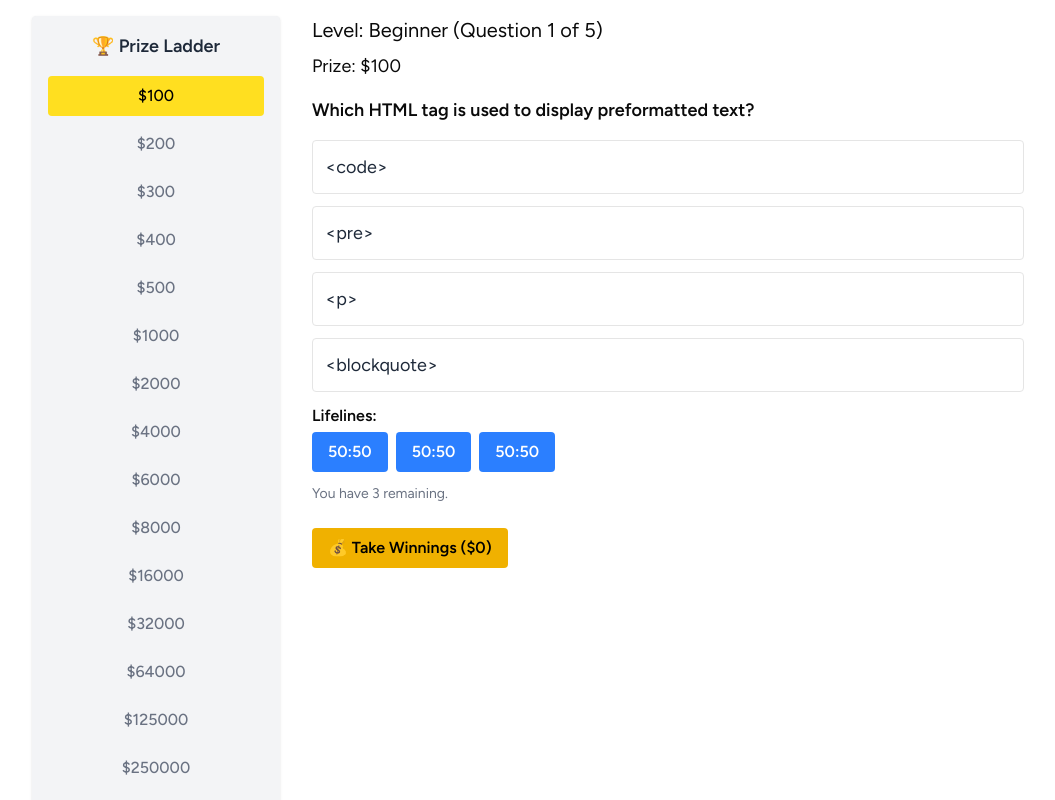
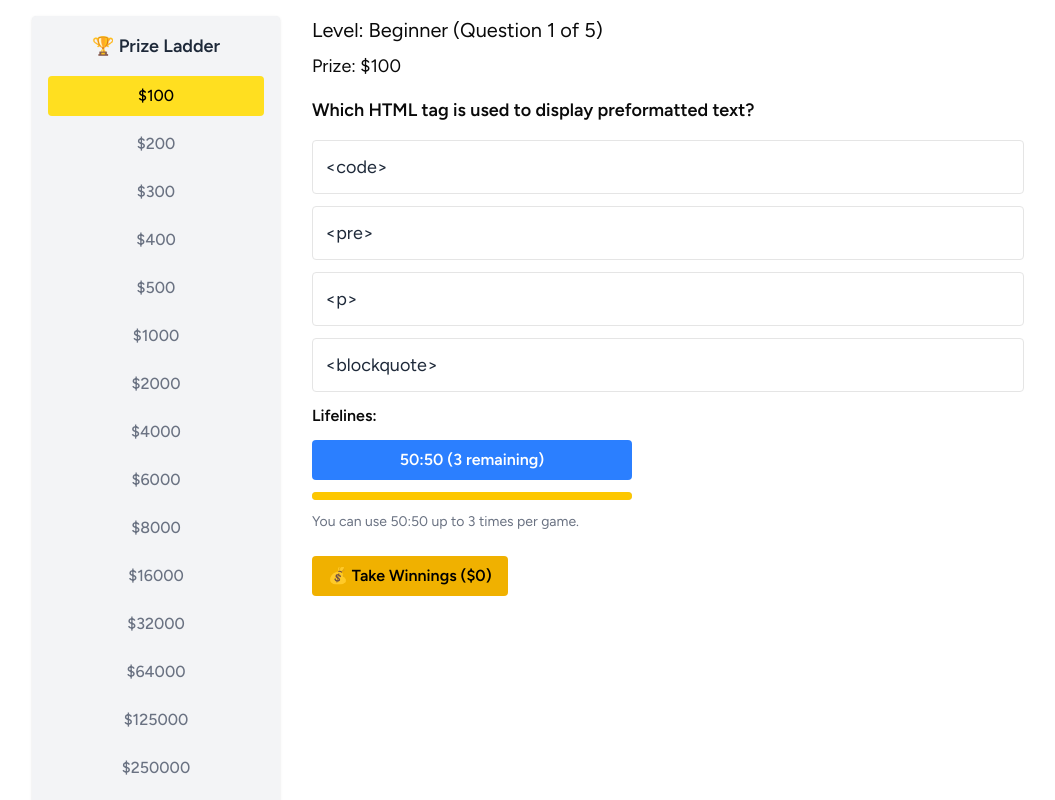
Before and after one commit to KirillBelevets/fullstack-map, a Next.js app: page /millionaire-mode in a window 1280 px wide. Shown: the top 800 px of the page, without its empty margins (112-1167 px from the left). Built offline with nearby package versions, Linux system fonts and the light colour scheme.

Commit message:
update 50/50 buttons to one btn and progress bar

```diff
--- a/package.json
+++ b/package.json
@@ -9,6 +9,7 @@
     "lint": "next lint"
   },
   "dependencies": {
+    "@radix-ui/react-progress": "^1.1.7",
     "@radix-ui/react-select": "^2.2.5",
     "@tailwindcss/typography": "^0.5.16",
     "class-variance-authority": "^0.7.1",
--- a/src/app/millionaire-mode/components/MillionaireGame.tsx
+++ b/src/app/millionaire-mode/components/MillionaireGame.tsx
@@ -8,6 +8,8 @@ import MillionaireProgressBar from "./MillionaireProgressBar";
 import MillionaireQuestionCard from "./MillionaireQuestionCard";
 import MillionaireHints from "./MillionaireHints";
 import MillionaireTakeWinningsButton from "./MillionaireTakeWinningsButton";
+import { getLevelOffsets } from "../utils/quizUtils";
+import { useBestRun } from "../hooks/useBestRun"; // assuming you already extracted this hook
 
 type Question = {
   prompt: string;
@@ -56,21 +58,12 @@ export default function MillionaireGame() {
   const [gameWon, setGameWon] = useState(false);
   const [availableOptions, setAvailableOptions] = useState<string[]>([]);
   const [showFeedback, setShowFeedback] = useState(false);
-  const [bestRun, setBestRun] = useState<number>(0);
 
   const [remainingFiftyFifty, setRemainingFiftyFifty] = useState(3);
   const [usedFiftyFiftyOnCurrentQuestion, setUsedFiftyFiftyOnCurrentQuestion] =
     useState(false);
-  const [usedFiftyFiftyButtonHistory, setUsedFiftyFiftyButtonHistory] =
-    useState<Record<string, number | null>>({});
 
-  // Load best run from localStorage
-  useEffect(() => {
-    const storedBestRun = localStorage.getItem("millionaire_best_run");
-    if (storedBestRun) {
-      setBestRun(parseInt(storedBestRun));
-    }
-  }, []);
+  const { bestRun, updateBestRun } = useBestRun();
 
   // Shuffle questions per level
   useEffect(() => {
@@ -85,37 +78,17 @@ export default function MillionaireGame() {
     setUsedFiftyFiftyOnCurrentQuestion(false);
   }, [currentLevelIndex]);
 
-  useEffect(() => {
-    const currentKey = `${currentLevelIndex}-${currentQuestionIndex}`;
-    const buttonIndex = usedFiftyFiftyButtonHistory[currentKey];
-
-    if (buttonIndex !== undefined && buttonIndex !== null) {
-      setUsedFiftyFiftyOnCurrentQuestion(true);
-    } else {
-      setUsedFiftyFiftyOnCurrentQuestion(false);
-    }
-  }, [currentLevelIndex, currentQuestionIndex, usedFiftyFiftyButtonHistory]);
-
-  // Helper: Update best run
-  const updateBestRun = (finalScore: number) => {
-    if (finalScore > bestRun) {
-      localStorage.setItem("millionaire_best_run", finalScore.toString());
-      setBestRun(finalScore);
-    }
-  };
-
-  // Handler: Answer click
+  // Handle Answer click
   const handleAnswer = (option: string) => {
-    if (selectedAnswer) return;
+    if (selectedAnswer) return; // prevent double click
     setSelectedAnswer(option);
 
     const correct = option === shuffledQuestions[currentQuestionIndex].answer;
     setIsAnswerCorrect(correct);
     setShowFeedback(true);
 
-    const levelOffsets = QUESTIONS_PER_LEVEL.map((_, index) =>
-      QUESTIONS_PER_LEVEL.slice(0, index).reduce((a, b) => a + b, 0)
-    );
+    const levelOffsets = getLevelOffsets(QUESTIONS_PER_LEVEL);
+
     const currentPrizeIndex =
       levelOffsets[currentLevelIndex] + currentQuestionIndex;
     const newScore = PRIZES[currentPrizeIndex];
@@ -159,11 +132,12 @@ export default function MillionaireGame() {
   };
 
   // Handler: 50-50 click
-  const handleFiftyFifty = (buttonIdx: number) => {
+  const handleFiftyFifty = () => {
     if (
       remainingFiftyFifty <= 0 ||
       usedFiftyFiftyOnCurrentQuestion ||
-      availableOptions.length <= 2
+      availableOptions.length <= 2 ||
+      selectedAnswer // Lock when already answered
     )
       return;
 
@@ -183,12 +157,9 @@ export default function MillionaireGame() {
     setAvailableOptions(reducedOptions);
     setRemainingFiftyFifty((prev) => prev - 1);
     setUsedFiftyFiftyOnCurrentQuestion(true);
-    setUsedFiftyFiftyButtonHistory((prev) => ({
-      ...prev,
-      [`${currentLevelIndex}-${currentQuestionIndex}`]: buttonIdx,
-    }));
   };
 
+  // Game Over screen
   if (gameOver) {
     return (
       <div className="p-4 text-center">
@@ -205,7 +176,7 @@ export default function MillionaireGame() {
     );
   }
 
-  // Render if Game Won
+  // Game Won screen
   if (gameWon) {
     return (
       <div className="p-4 text-center">
@@ -224,20 +195,14 @@ export default function MillionaireGame() {
     );
   }
 
-  // In progress game
+  // In-progress game
   const currentQuestion = shuffledQuestions[currentQuestionIndex];
   if (!currentQuestion) return <p>Loading questions...</p>;
 
-  const levelOffsets = QUESTIONS_PER_LEVEL.map((_, index) =>
-    QUESTIONS_PER_LEVEL.slice(0, index).reduce((a, b) => a + b, 0)
-  );
+  const levelOffsets = getLevelOffsets(QUESTIONS_PER_LEVEL);
+
   const currentPrizeIndex =
     levelOffsets[currentLevelIndex] + currentQuestionIndex;
-
-  const currentFiftyFiftyButtonIndex =
-    usedFiftyFiftyButtonHistory[
-      `${currentLevelIndex}-${currentQuestionIndex}`
-    ] ?? null;
 
   return (
     <div className="flex flex-col md:flex-row p-4 max-w-5xl mx-auto space-y-6 md:space-x-8 md:space-y-0">
@@ -272,9 +237,8 @@ export default function MillionaireGame() {
         {/* Lifelines */}
         <MillionaireHints
           remainingFiftyFifty={remainingFiftyFifty}
-          usedFiftyFiftyOnCurrentQuestion={usedFiftyFiftyOnCurrentQuestion}
-          usedFiftyFiftyButtonIndex={currentFiftyFiftyButtonIndex}
           onFiftyFifty={handleFiftyFifty}
+          isLocked={!!selectedAnswer}
         />
 
         {/* Take Winnings */}
--- a/src/app/millionaire-mode/components/MillionaireHints.tsx
+++ b/src/app/millionaire-mode/components/MillionaireHints.tsx
@@ -1,54 +1,47 @@
 "use client";
 
 import React from "react";
+import { Progress } from "@/components/ui/progress";
 
 type MillionaireHintsProps = {
   remainingFiftyFifty: number;
-  usedFiftyFiftyOnCurrentQuestion: boolean;
-  usedFiftyFiftyButtonIndex: number | null;
-  onFiftyFifty: (buttonIndex: number) => void;
+  onFiftyFifty: () => void;
+  isLocked: boolean;
 };
 
 export default function MillionaireHints({
   remainingFiftyFifty,
-  usedFiftyFiftyOnCurrentQuestion,
-  usedFiftyFiftyButtonIndex,
   onFiftyFifty,
+  isLocked,
 }: MillionaireHintsProps) {
-  return (
-    <div className="flex flex-col items-start mb-6 space-y-2">
-      <h4 className="font-semibold mb-1">Lifelines:</h4>
-      <div className="flex space-x-2">
-        {[0, 1, 2].map((idx) => {
-          const isUsed = remainingFiftyFifty <= idx;
-          const isActive = usedFiftyFiftyButtonIndex === idx;
+  const maxFiftyFifty = 3;
 
-          const isDisabled =
-            isUsed || (usedFiftyFiftyOnCurrentQuestion && !isActive);
+  const isDisabled = remainingFiftyFifty <= 0 || isLocked;
+
+  // Calculate % for progress bar
+  const progressValue = (remainingFiftyFifty / maxFiftyFifty) * 100;
 
   return (
+    <div className="flex flex-col items-start mb-6 space-y-3 w-full max-w-xs">
+      <h4 className="font-semibold">Lifelines:</h4>
+
       <button
-              key={idx}
-              onClick={() => onFiftyFifty(idx)}
+        onClick={onFiftyFifty}
         disabled={isDisabled}
-              className={`px-4 py-2 rounded text-white font-semibold transition
+        className={`w-full px-4 py-2 rounded text-white font-semibold transition
           ${
-                  isUsed
+            isDisabled
               ? "bg-gray-400 cursor-not-allowed"
-                    : isActive
-                    ? "bg-green-500 cursor-not-allowed"
-                    : usedFiftyFiftyOnCurrentQuestion
-                    ? "bg-blue-200 cursor-not-allowed"
               : "bg-blue-500 hover:bg-blue-400"
           }`}
       >
-              50:50
+        50:50 ({remainingFiftyFifty} remaining)
       </button>
-          );
-        })}
-      </div>
-      <p className="text-sm text-gray-500 mt-1">
-        You have {remainingFiftyFifty} remaining.
+
+      <Progress value={progressValue} className="h-2" />
+
+      <p className="text-sm text-gray-500">
+        You can use 50:50 up to {maxFiftyFifty} times per game.
       </p>
     </div>
   );
--- /dev/null
+++ b/src/app/millionaire-mode/hooks/useBestRun.ts
@@ -0,0 +1,21 @@
+import { useState, useEffect } from "react";
+
+export function useBestRun() {
+  const [bestRun, setBestRun] = useState<number>(0);
+
+  useEffect(() => {
+    const storedBestRun = localStorage.getItem("millionaire_best_run");
+    if (storedBestRun) {
+      setBestRun(parseInt(storedBestRun));
+    }
+  }, []);
+
+  const updateBestRun = (finalScore: number) => {
+    if (finalScore > bestRun) {
+      localStorage.setItem("millionaire_best_run", finalScore.toString());
+      setBestRun(finalScore);
+    }
+  };
+
+  return { bestRun, updateBestRun };
+}
--- /dev/null
+++ b/src/app/millionaire-mode/utils/quizUtils.ts
@@ -0,0 +1,5 @@
+export function getLevelOffsets(questionsPerLevel: number[]): number[] {
+  return questionsPerLevel.map((_, index) =>
+    questionsPerLevel.slice(0, index).reduce((a, b) => a + b, 0)
+  );
+}
--- /dev/null
+++ b/src/components/ui/progress.tsx
@@ -0,0 +1,31 @@
+"use client";
+
+import * as React from "react";
+import * as ProgressPrimitive from "@radix-ui/react-progress";
+
+import { cn } from "@/lib/utils";
+
+function Progress({
+  className,
+  value,
+  ...props
+}: React.ComponentProps<typeof ProgressPrimitive.Root>) {
+  return (
+    <ProgressPrimitive.Root
+      data-slot="progress"
+      className={cn(
+        "bg-primary/20 relative h-2 w-full overflow-hidden rounded-full",
+        className
+      )}
+      {...props}
+    >
+      <ProgressPrimitive.Indicator
+        data-slot="progress-indicator"
+        className="bg-yellow-400 h-full w-full flex-1 transition-all"
+        style={{ transform: `translateX(-${100 - (value || 0)}%)` }}
+      />
+    </ProgressPrimitive.Root>
+  );
+}
+
+export { Progress };
```
Also changed, not shown: 1 other file (tests, documents, lock files or other folders). Lines whose indentation alone changed are shown as unchanged.
